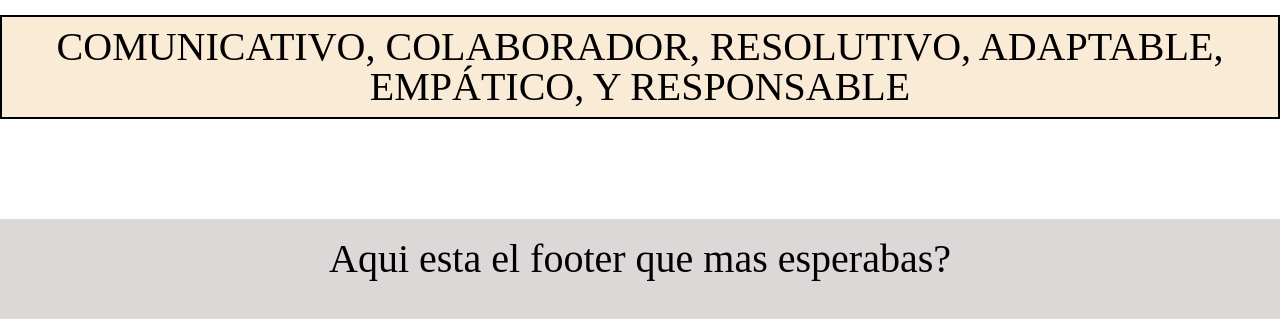
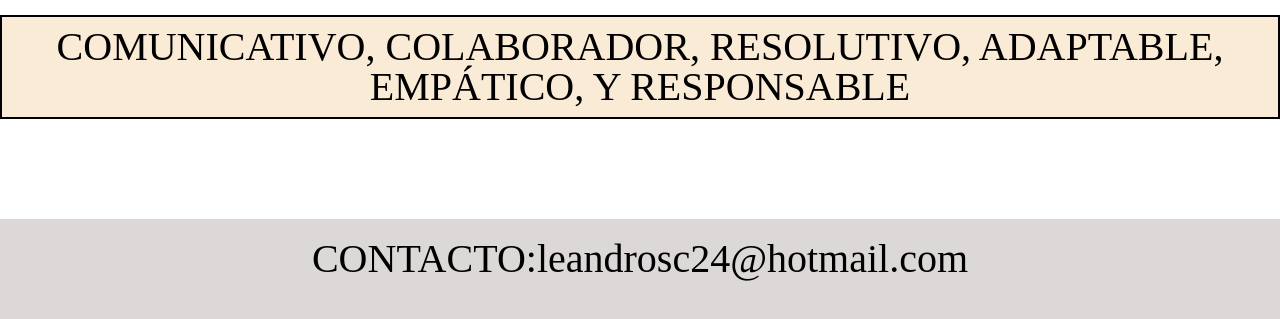
Before and after one commit to Leandro-Carta/proyecto-main, a plain HTML site: page skills.html in a window 1280 px wide. Shown: the part 641-960 px from the top of the page. Drawn offline with Linux system fonts and the light colour scheme.

Commit message:
una modificacion en el footer

```diff
--- a/skills.html
+++ b/skills.html
@@ -71,7 +71,7 @@
 </main>
 
 <footer>
-    <h1 id="texto-footer" >Aqui esta el footer que mas esperabas?</h1>
+    <h1 id="texto-footer" >CONTACTO:leandrosc24@hotmail.com</h1>
 </footer>
 
 
```
